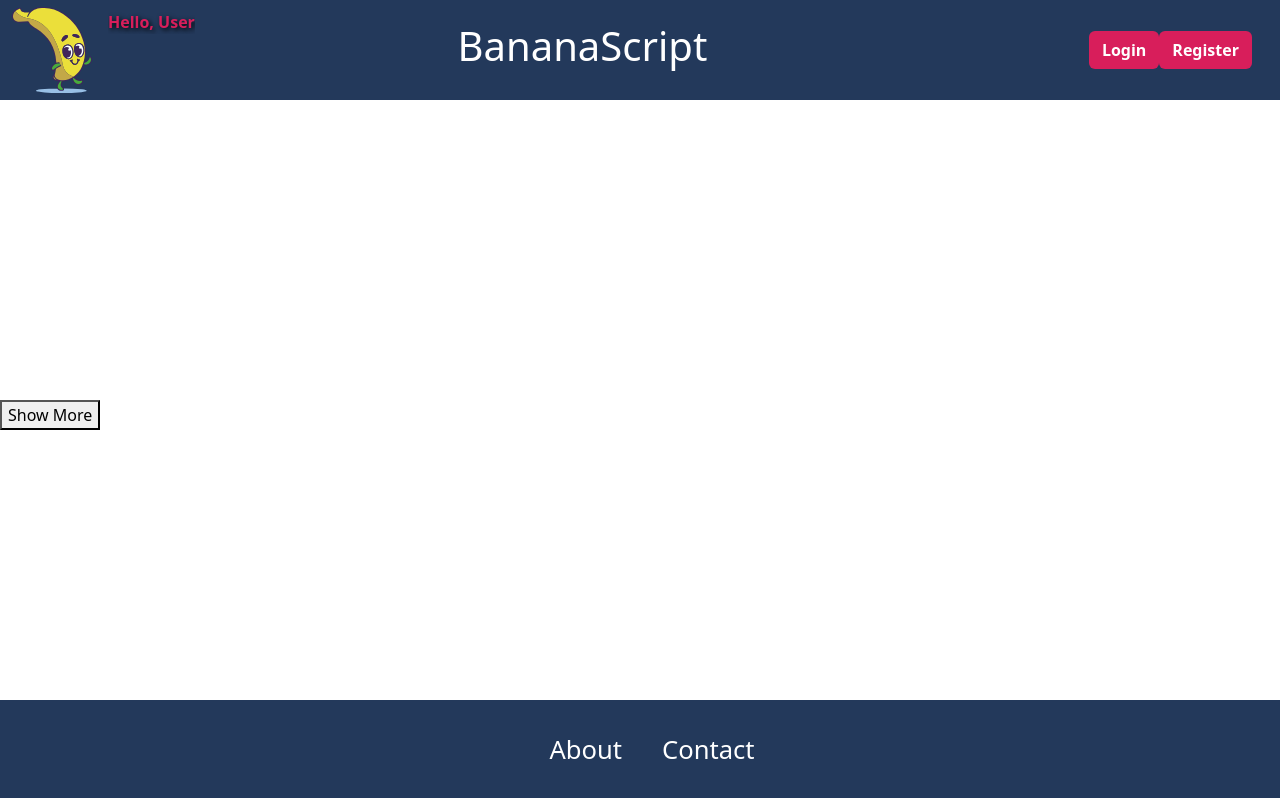
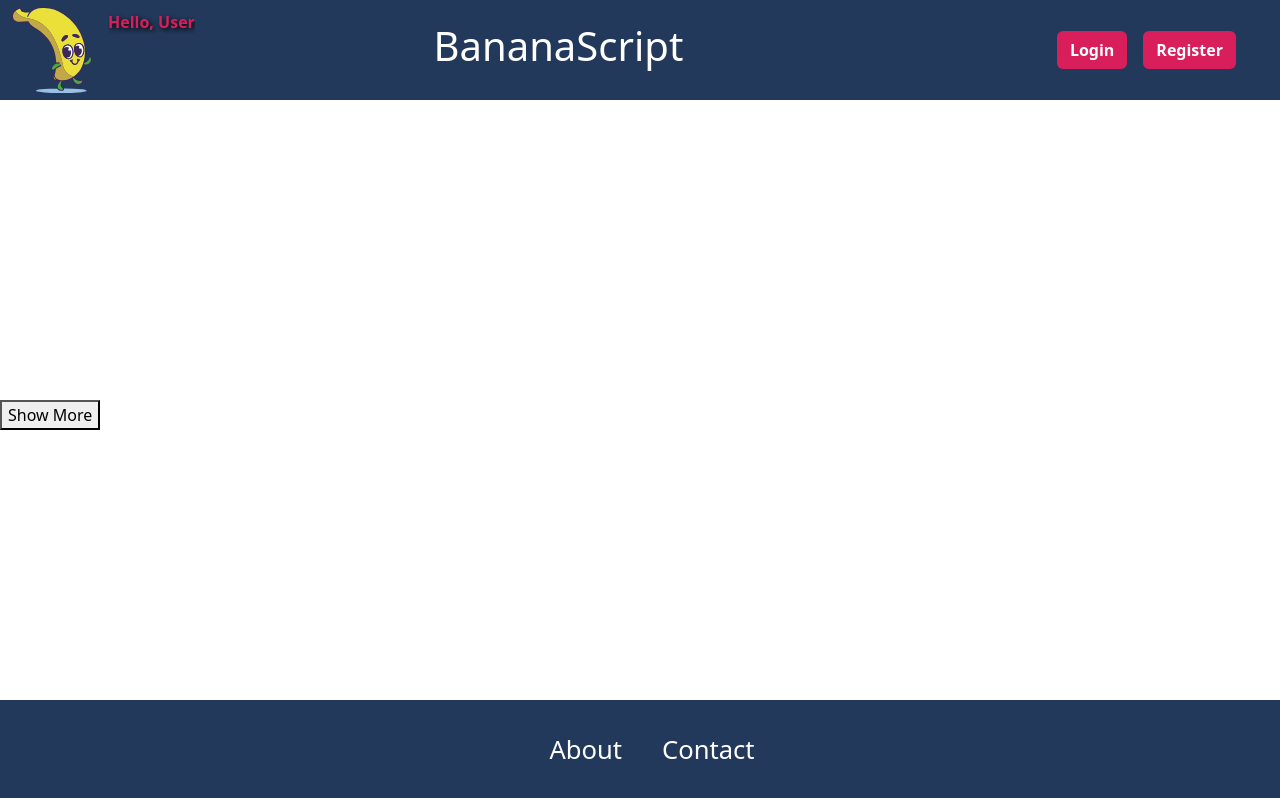
Before and after one commit to ExoPolit/js-quiz-pairProgramming-fes, a React (Create React App) app: page / in a window 1280 px wide. Built offline with nearby package versions, Linux system fonts and the light colour scheme; no server answers.

Commit message:
Add AuthButtons CSS and fix hover effect
This commit adds the CSS file for AuthButtons and fixes the hover effect for the register button.

```diff
--- a/src/auth/AuthButtons.js
+++ b/src/auth/AuthButtons.js
@@ -6,6 +6,7 @@ import RegisterModal from './RegisterModule';
 import { useAuthState } from 'react-firebase-hooks/auth';
 import { auth } from '../firebase/init';
 import { signOut } from 'firebase/auth';
+import '../styles/AuthButtons.css'
 
 const AuthButtons = () => {
   const [showLoginModal, setShowLoginModal] = useState(false);
@@ -33,9 +34,10 @@ const AuthButtons = () => {
   };
 
   return (
-    <div>
+    <div id="auth-btn">
       {!user && (
         <>
+
           <Button
             variant="outline-none"
             onClick={handleShowLoginModal}
@@ -62,6 +64,7 @@ const AuthButtons = () => {
           >
             Register
           </Button>
+
         </>
       )}
 
--- /dev/null
+++ b/src/styles/AuthButtons.css
@@ -0,0 +1,7 @@
+#auth-btn{
+    display: flex;
+    justify-content: center;
+    align-items: center;
+    padding: 0.5rem 1rem;
+    gap: 1rem;
+}
--- a/src/styles/nav.css
+++ b/src/styles/nav.css
@@ -11,7 +11,7 @@
     transform: scale(1.1);
 }
 
-#btn #signout-btn:hover {
+#btn #register-btn:hover {
     transition: all 0.5s ease-in-out;
     transform: scale(1.1);
 }
```
